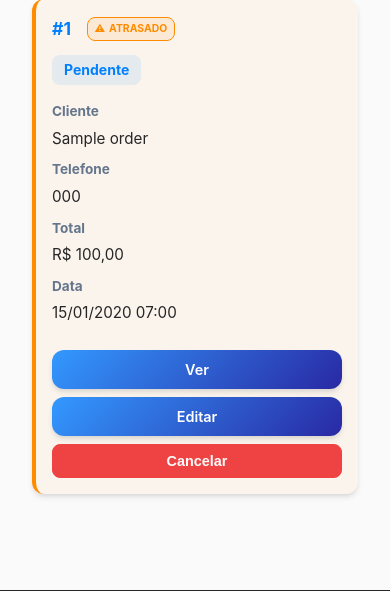
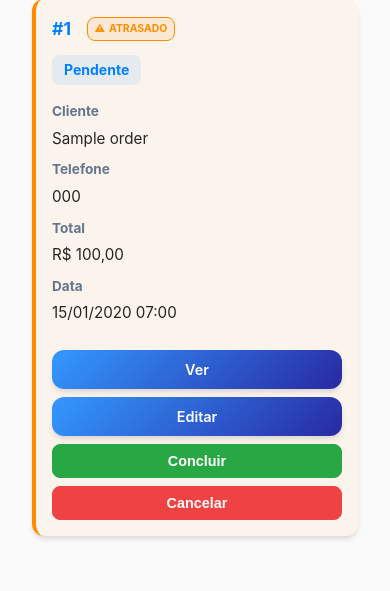
Before and after one commit to Kauanrodrigues01/delivery-agua, a Django app: page /dashboard/orders/ in a window 390 px wide. Shown: the part 595-1186 px from the top of the page. Run offline with Django 5.2, Linux system fonts and the light colour scheme; a user stored in the database is signed in; tables that the repository leaves empty hold one stand-in row (values such as "Sample post").

Commit message:
feat: prevent editing and cancelling completed orders
- Hide edit and cancel buttons for completed orders in order list
- Hide edit, cancel and status toggle buttons for completed orders in order detail
- Only pending orders can now be edited, cancelled or marked as completed
- Improve UI consistency by showing only relevant actions based on order status
- Add complete order modal functionality for mobile view

```diff
--- a/dashboard/templates/dashboard/order_list.html
+++ b/dashboard/templates/dashboard/order_list.html
@@ -315,6 +320,33 @@
         font-size: 0.9rem;
         min-width: 70px;
         text-align: center;
+    }
+
+    /* Complete button for mobile cards */
+    .complete-btn {
+        background: #28a745 !important;
+        color: white !important;
+        border: 1px solid #28a745;
+        padding: 0.5rem 1rem;
+        border-radius: var(--radius-sm);
+        font-size: 0.9rem;
+        font-weight: 600;
+        cursor: pointer;
+        transition: var(--transition);
+        text-decoration: none;
+        min-width: 70px;
+        text-align: center;
+    }
+
+    .complete-btn:hover {
+        background: #218838 !important;
+        color: white !important;
+        transform: scale(1.05);
+        box-shadow: 0 2px 8px rgba(40, 167, 69, 0.3);
+    }
+
+    .complete-btn:active {
+        transform: scale(0.98);
     }
 
     .modal {
@@ -430,6 +462,11 @@
             color: var(--destructive-foreground) !important;
         }
 
+        .order-card-actions .complete-btn {
+            background: #28a745 !important;
+            color: white !important;
+        }
+
         .modal-content {
             margin: 1rem;
             width: calc(100% - 2rem);
@@ -493,6 +530,11 @@
         .order-card-actions .delete-btn {
             background: var(--destructive) !important;
             color: var(--destructive-foreground) !important;
+        }
+
+        .order-card-actions .complete-btn {
+            background: #28a745 !important;
+            color: white !important;
         }
 
         .late-indicator {
@@ -634,8 +688,10 @@
 
                     <div class="order-card-actions">
                         <a href="{% url 'dashboard:order_detail' order.pk %}" class="add-btn">Ver</a>
-                        {% if order.status != 'cancelled' %}
+                        {% if order.status == 'pending' %}
                         <a href="{% url 'dashboard:order_edit' order.pk %}" class="add-btn">Editar</a>
+                        <button class="complete-btn" data-order-id="{{ order.id }}"
+                            data-action="complete">Concluir</button>
                         <button class="delete-btn" data-order-id="{{ order.id }}">Cancelar</button>
                         {% endif %}
                     </div>
@@ -679,6 +748,15 @@
             const orderId = event.target.dataset.orderId;
             document.getElementById('confirmDeleteOrderId').value = orderId;
             toggleModal('modalConfirmDeleteOrder');
+        });
+    });
+
+    // Complete Order Action
+    document.querySelectorAll('.complete-btn').forEach(button => {
+        button.addEventListener('click', (event) => {
+            const orderId = event.target.dataset.orderId;
+            document.getElementById('confirmCompleteOrderId').value = orderId;
+            toggleModal('modalConfirmCompleteOrder');
         });
     });
 
@@ -718,10 +796,50 @@
         toggleModal('modalConfirmDeleteOrder', false);
     });
 
+    // Modal Confirm Complete Order
+    document.getElementById('confirmCompleteButton').addEventListener('click', () => {
+        const orderId = document.getElementById('confirmCompleteOrderId').value;
+
+        // Add loading state
+        const tableRow = document.querySelector(`tr[data-id="${orderId}"]`);
+        const card = document.querySelector(`.order-card[data-id="${orderId}"]`);
+
+        if (tableRow) tableRow.classList.add('deleting');
+        if (card) card.classList.add('deleting');
+
+        fetch(`/dashboard/orders/${orderId}/toggle-status/`, {
+            method: 'POST',
+            headers: { 'X-CSRFToken': document.querySelector('#csrf-form [name=csrfmiddlewaretoken]').value },
+        }).then(response => {
+            if (response.ok) {
+                // Reload the page to show updated status
+                window.location.reload();
+            } else {
+                // Remove loading state if failed
+                if (tableRow) tableRow.classList.remove('deleting');
+                if (card) card.classList.remove('deleting');
+                alert('Erro ao concluir o pedido.');
+            }
+        }).catch(() => {
+            // Remove loading state if failed
+            if (tableRow) tableRow.classList.remove('deleting');
+            if (card) card.classList.remove('deleting');
+            alert('Erro ao concluir o pedido.');
+        });
+        toggleModal('modalConfirmCompleteOrder', false);
+    });
+
+    document.getElementById('closeModalButtonComplete').addEventListener('click', () => {
+        toggleModal('modalConfirmCompleteOrder', false);
+    });
+
     // Fechar modal clicando fora
     window.addEventListener('click', (event) => {
         if (event.target === document.getElementById('modalConfirmDeleteOrder')) {
             toggleModal('modalConfirmDeleteOrder', false);
+        }
+        if (event.target === document.getElementById('modalConfirmCompleteOrder')) {
+            toggleModal('modalConfirmCompleteOrder', false);
         }
     });
 
```
Also changed, not shown: other parts of dashboard/templates/dashboard/order_list.html (+37 -7 lines), dashboard/templates/dashboard/order_detail.html (+9 -8 lines).
